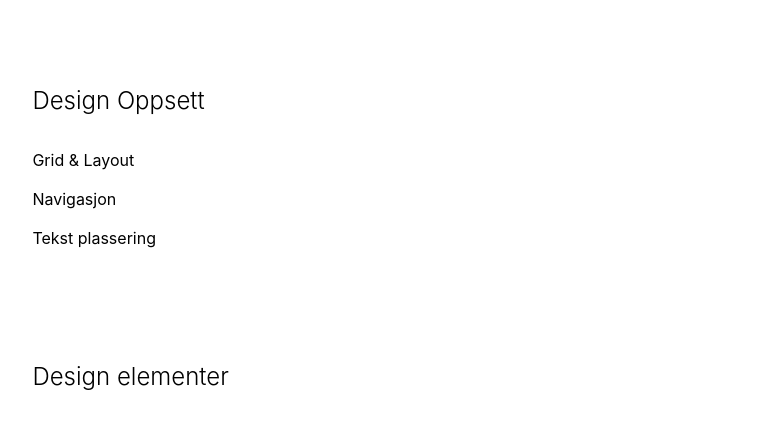
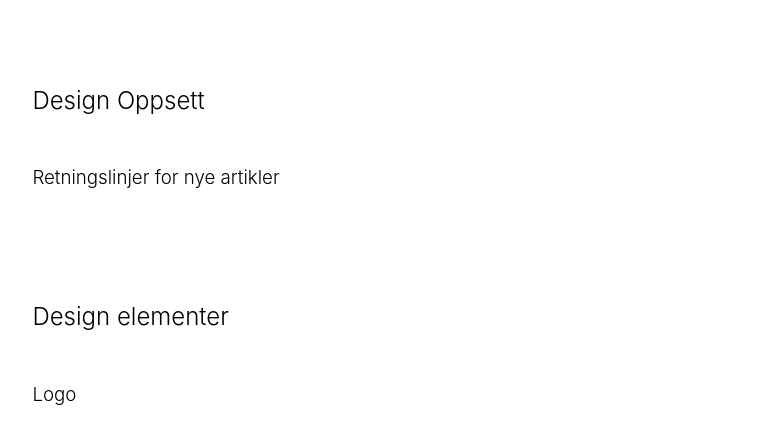
Before and after one commit to marraleks/StyleGuide, a plain HTML site: page index.html in a window 1280 px wide. Shown: the part 1060-1483 px from the top of the page, without its empty margins (392-1174 px from the left). Drawn offline with Linux system fonts and the light colour scheme; a web font is replaced by a local one.

Commit message:
Retningslinjer

```diff
--- a/index.html
+++ b/index.html
@@ -84,9 +84,11 @@
 
         <article id="oppsett">
             <h2>Design Oppsett</h2>
-            <section id="grid">Grid & Layout</section>
-            <section id="navigation">Navigasjon</section>
-            <section id="aligmnent">Tekst plassering</section>
+            <section id="grid">
+                <h3>Retningslinjer for nye artikler</h3>
+                <p></p>
+            </section>
+
 
         </article>
 
```
